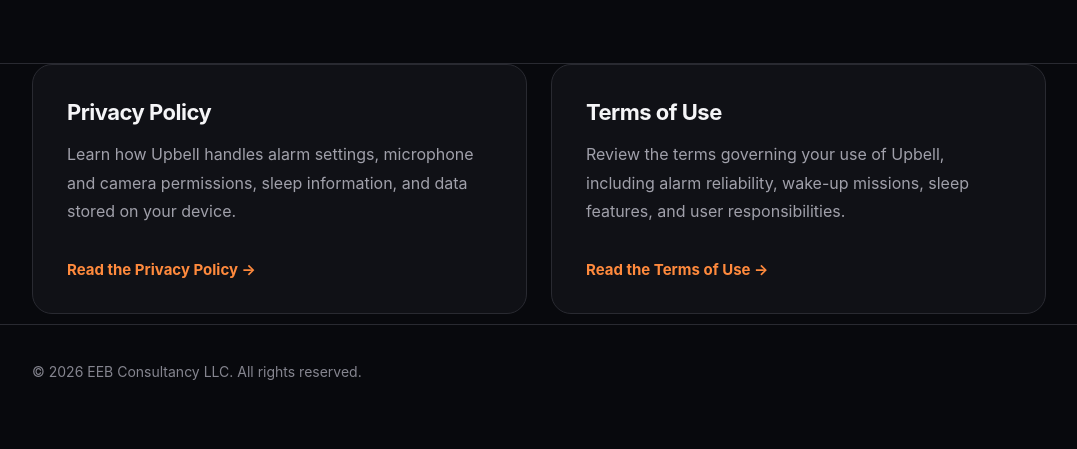
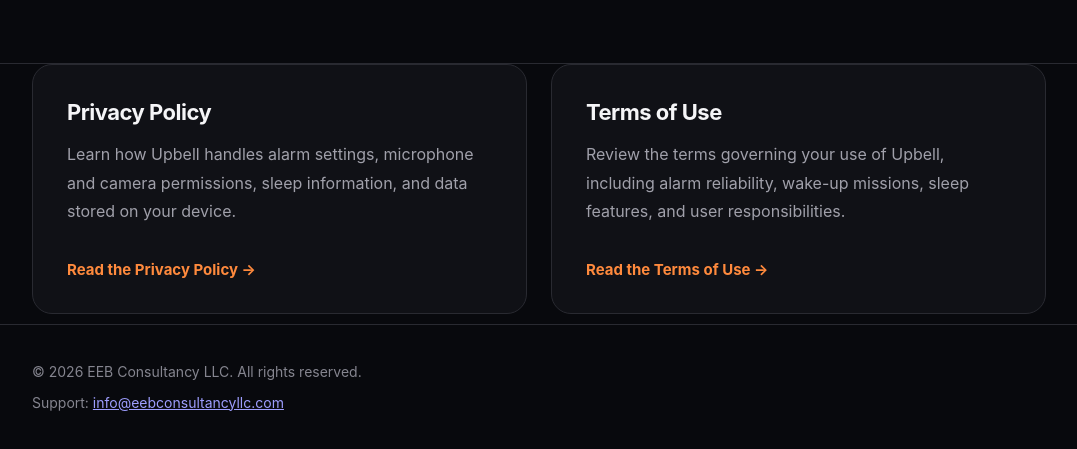
Before and after one commit to eebconsultancy/upbell-legal, a plain HTML site: page index.html in a window 1280 px wide. Shown: the part 245-694 px from the top of the page, without its empty margins (101-1178 px from the left). Drawn offline with Linux system fonts and the light colour scheme.

Commit message:
Update index.html

```diff
--- a/index.html
+++ b/index.html
@@ -58,6 +58,12 @@
   <footer>
     <div class="container">
       © 2026 EEB Consultancy LLC. All rights reserved.
+      <p>
+        Support:
+        <a href="mailto:info@eebconsultancyllc.com">
+          info@eebconsultancyllc.com
+        </a>
+      </p>
     </div>
   </footer>
 </body>
```
